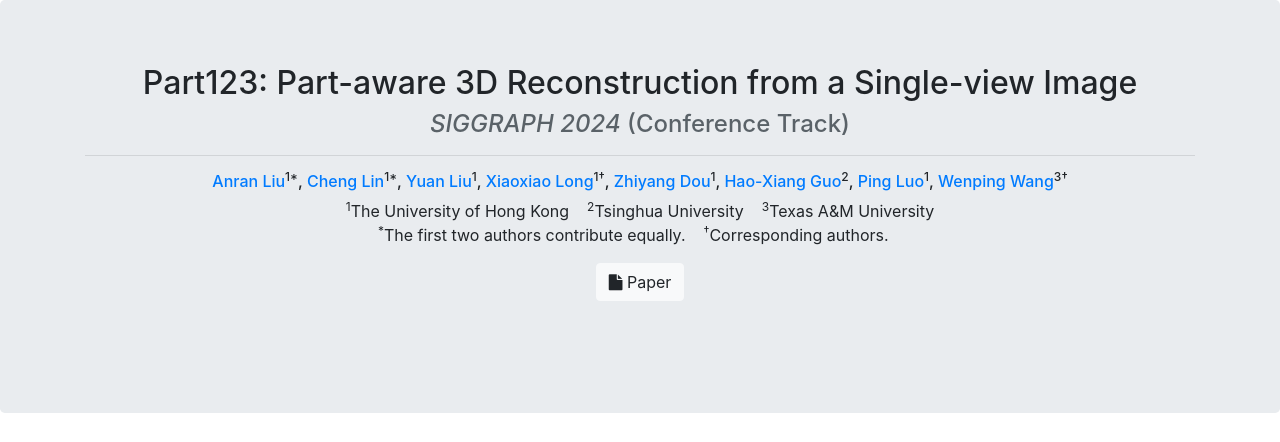
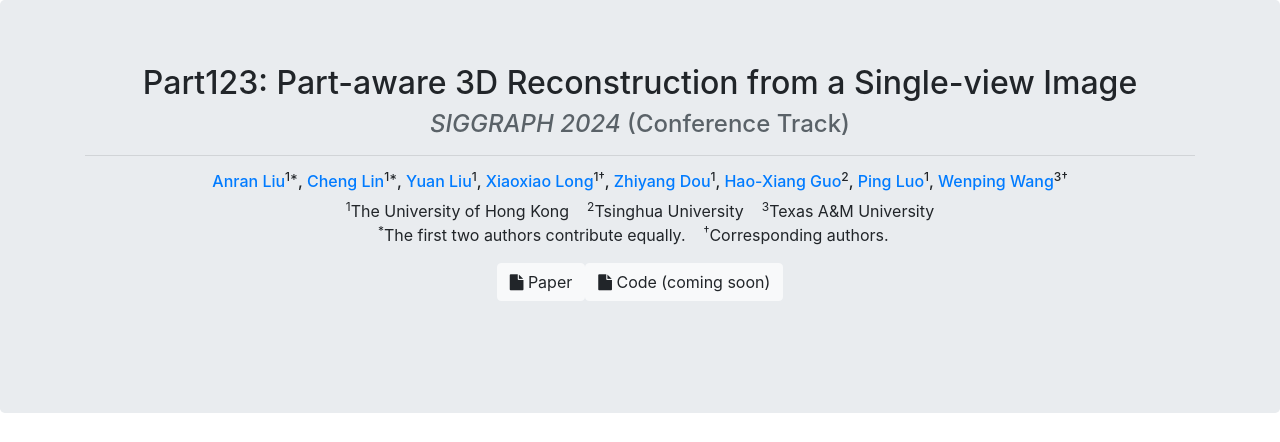
Before and after one commit to liuar0512/part123_official_page, a plain HTML site: page index.html in a window 1280 px wide. Shown: the top 442 px of the page. Drawn offline with nearby package versions, Linux system fonts and the light colour scheme.

Commit message:
update link

```diff
--- a/index.html
+++ b/index.html
@@ -47,6 +47,10 @@
               <div class="column">
                   <p class="mb-5"><a class="btn btn-large btn-light" href="https://arxiv.org/abs/2405.16888" role="button"  target="_blank">
                     <i class="fa fa-file"></i> Paper</a> </p>
+              </div>
+              <div class="column">
+                <p class="mb-5"><a class="btn btn-large btn-light" href="https://github.com/liuar0512/part123" role="button"  target="_blank">
+                  <i class="fa fa-file"></i> Code (coming soon)</a> </p>
               </div>
             </div>
           </div>
```
